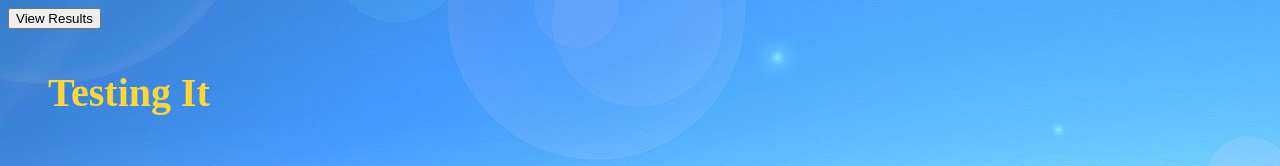
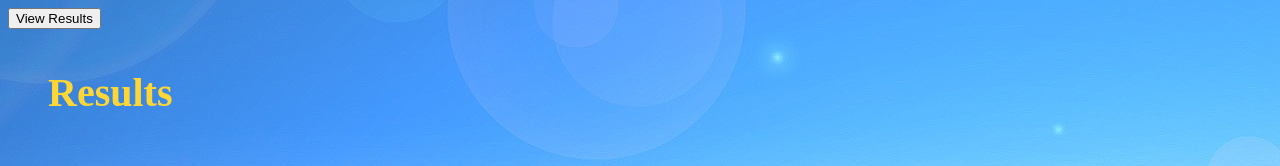
Before and after one commit to Trishthedish/market-analysis-app, a plain HTML site: page index.html in a window 1280 px wide. Shown: the part 538-704 px from the top of the page. Drawn offline with Linux system fonts and the light colour scheme.

```diff
--- a/index.html
+++ b/index.html
@@ -16,7 +16,7 @@
           <img src="" alt="" id="imgThree">
         </div>
         <button type="click" name="button" id="results" >View Results</button>
-        <ul id="listResults">Testing It</ul>
+        <ul id="listResults"> Results </ul>
         <canvas id="myChart" width="400" height="400"></canvas>
       <script type="text/javascript" src="test.js"></script>
       <!--TRISH: eventually you must change title of test.js to app.js -->
```
Also changed, not shown: test.js (+24 -0 lines).
